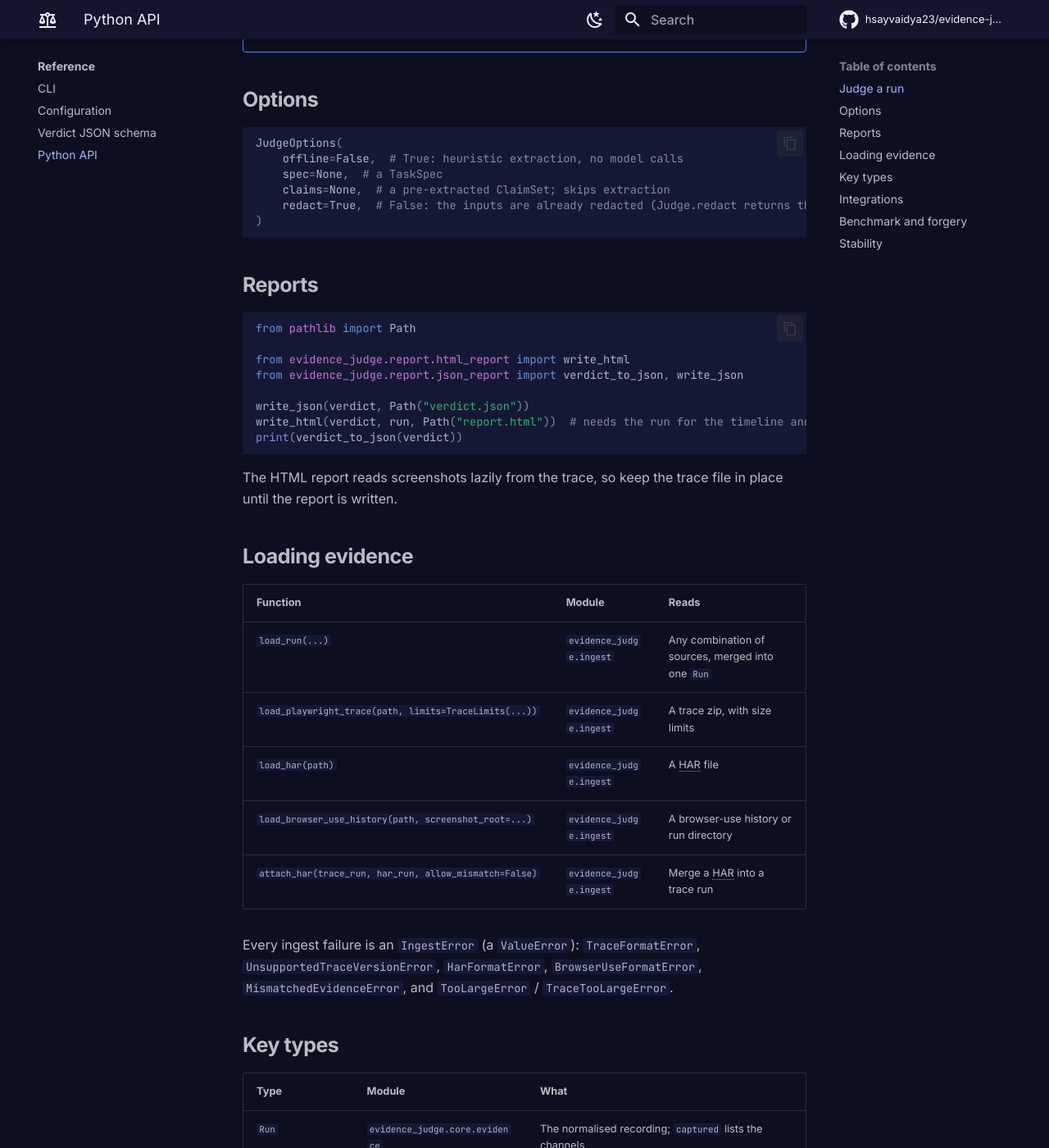
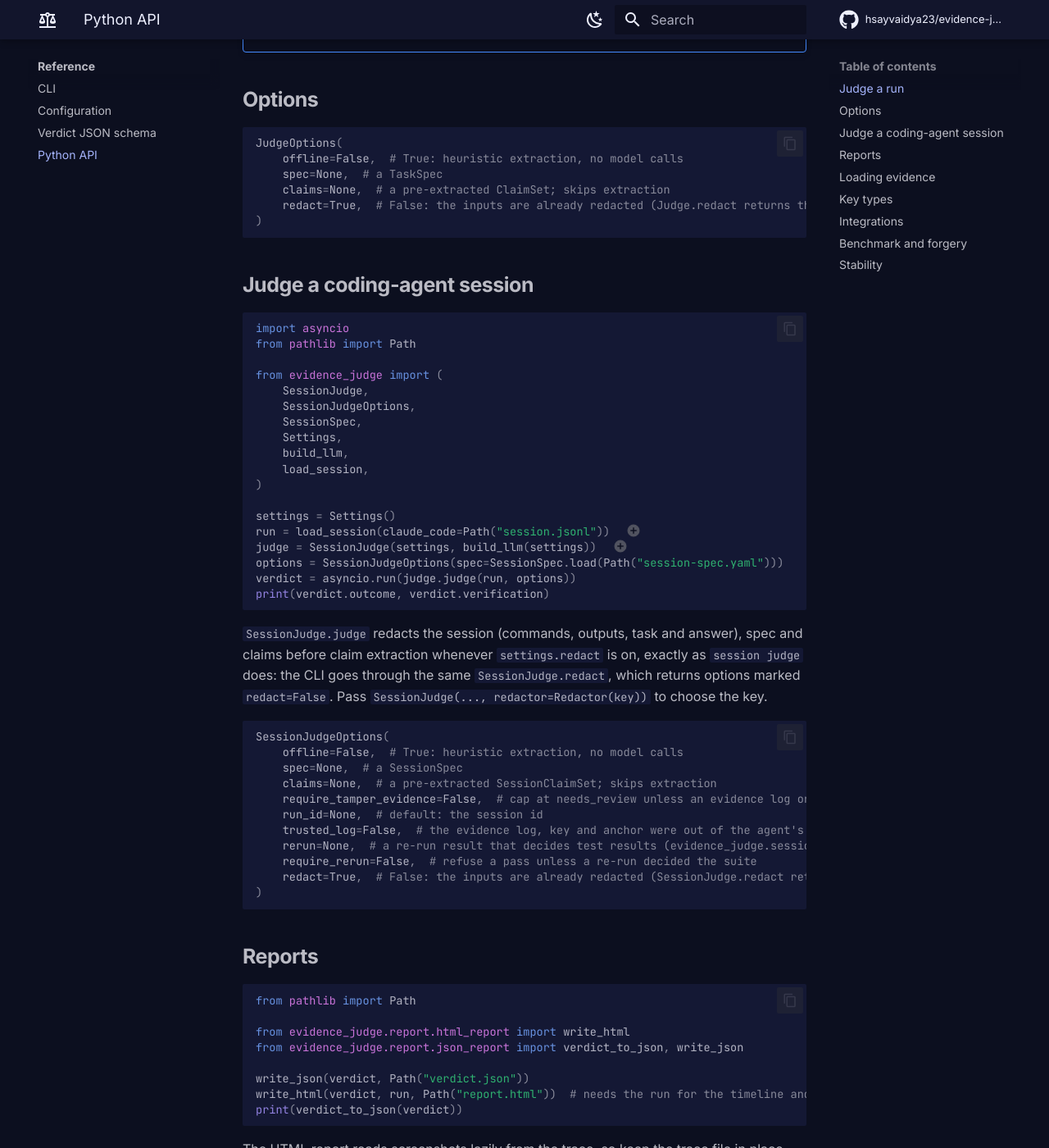
Before and after one commit to hsayvaidya23/evidence-judge, an MkDocs documentation site: the page built from docs/reference/python-api.md, in a window 1280 px wide and 1400 px high, scrolled down 844 px. Shown: the whole window at 82% size. Built offline with MkDocs 1.6.1 and Material for MkDocs 9.7.7, drawn with Linux system fonts in a browser that asks for light colours; comment, search, counter and statistics services are not loaded; some of the changed text lies outside the part shown.

Commit message:
feat(api): export the session judge from evidence_judge
SessionJudge, SessionJudgeOptions, SessionSpec and load_session join
__all__, so judging a coding-agent session from Python uses only the
supported names. The Python API reference documents them beside Judge,
with an example a test runs against a recorded transcript, and the
stability table lists them.

Refs #78

````diff
--- a/docs/reference/python-api.md
+++ b/docs/reference/python-api.md
@@ -1,5 +1,5 @@
 ---
-description: Use Evidence Judge from Python - load a run, redact it, judge it with or without a spec, and write JSON and HTML reports.
+description: Use Evidence Judge from Python - load a browser run or a coding-agent session, redact it, judge it with or without a spec, and write JSON and HTML reports.
 ---
 
 # Python API
@@ -51,6 +51,55 @@ JudgeOptions(
     spec=None,  # a TaskSpec
     claims=None,  # a pre-extracted ClaimSet; skips extraction
     redact=True,  # False: the inputs are already redacted (Judge.redact returns this)
+)
+```
+
+## Judge a coding-agent session
+
+```python
+import asyncio
+from pathlib import Path
+
+from evidence_judge import (
+    SessionJudge,
+    SessionJudgeOptions,
+    SessionSpec,
+    Settings,
+    build_llm,
+    load_session,
+)
+
+settings = Settings()
+run = load_session(claude_code=Path("session.jsonl"))  # (1)!
+judge = SessionJudge(settings, build_llm(settings))  # (2)!
+options = SessionJudgeOptions(spec=SessionSpec.load(Path("session-spec.yaml")))
+verdict = asyncio.run(judge.judge(run, options))
+print(verdict.outcome, verdict.verification)
+```
+
+1.  One of `claude_code` (a transcript `.jsonl` path), `codex` (`exec --json` output or a
+    rollout) and `evidence_log` (with `log_key` and `log_anchor`), plus `answer` to judge
+    another final answer. An unreadable file raises `UnrecognisedSessionError` (a
+    `ValueError`), saying what the file looks like.
+2.  The verdict is the same `RunVerdict` the browser judge returns, with `verification`
+    saying whether test results came from the transcript or a re-run.
+
+`SessionJudge.judge` redacts the session (commands, outputs, task and answer), spec and claims
+before claim extraction whenever `settings.redact` is on, exactly as `session judge` does:
+the CLI goes through the same `SessionJudge.redact`, which returns options marked
+`redact=False`. Pass `SessionJudge(..., redactor=Redactor(key))` to choose the key.
+
+```python
+SessionJudgeOptions(
+    offline=False,  # True: heuristic extraction, no model calls
+    spec=None,  # a SessionSpec
+    claims=None,  # a pre-extracted SessionClaimSet; skips extraction
+    require_tamper_evidence=False,  # cap at needs_review unless an evidence log or harness stream
+    run_id=None,  # default: the session id
+    trusted_log=False,  # the evidence log, key and anchor were out of the agent's reach
+    rerun=None,  # a re-run result that decides test results (evidence_judge.sessions.rerun)
+    require_rerun=False,  # refuse a pass unless a re-run decided the suite
+    redact=True,  # False: the inputs are already redacted (SessionJudge.redact returns this)
 )
 ```
 
@@ -135,10 +184,13 @@ SemVer covers:
 | `Judge`, `JudgeOptions` | Grade a run, with or without a spec |
 | `load_run` | Load a trace, HAR or browser-use history into a run |
 | `TaskSpec` | A task spec; `TaskSpec.load(path)` |
+| `SessionJudge`, `SessionJudgeOptions` | Grade a coding-agent session, with or without a session spec |
+| `load_session` | Load a Claude Code transcript, Codex stream or rollout, or an evidence log into a session |
+| `SessionSpec` | A session spec; `SessionSpec.load(path)` |
 | `RunVerdict`, `Outcome` | The verdict and its `pass` / `fail` / `needs_review` outcome |
 | `Settings` | Configuration from `EVJ_*` environment variables |
 | `build_llm` | The configured LLM client, or `None` offline |
-| `Redactor` | The redaction `Judge` applies; pass one to `Judge` to choose its key |
+| `Redactor` | The redaction `Judge` and `SessionJudge` apply; pass one to either to choose its key |
 | `__version__` | The installed version |
 
 Everything else, including every module path under `evidence_judge.` (`evidence_judge.core`,
````
Also changed, not shown: CHANGELOG.md (+3 -0 lines), README.md (+1 -1 lines), src/evidence_judge/__init__.py (+9 -1 lines), 1 other file.
